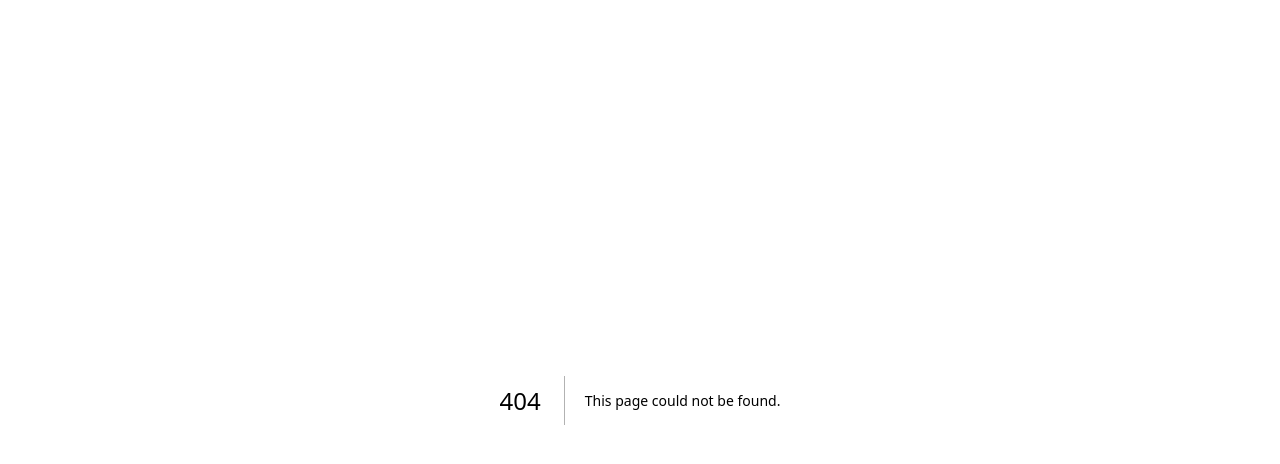
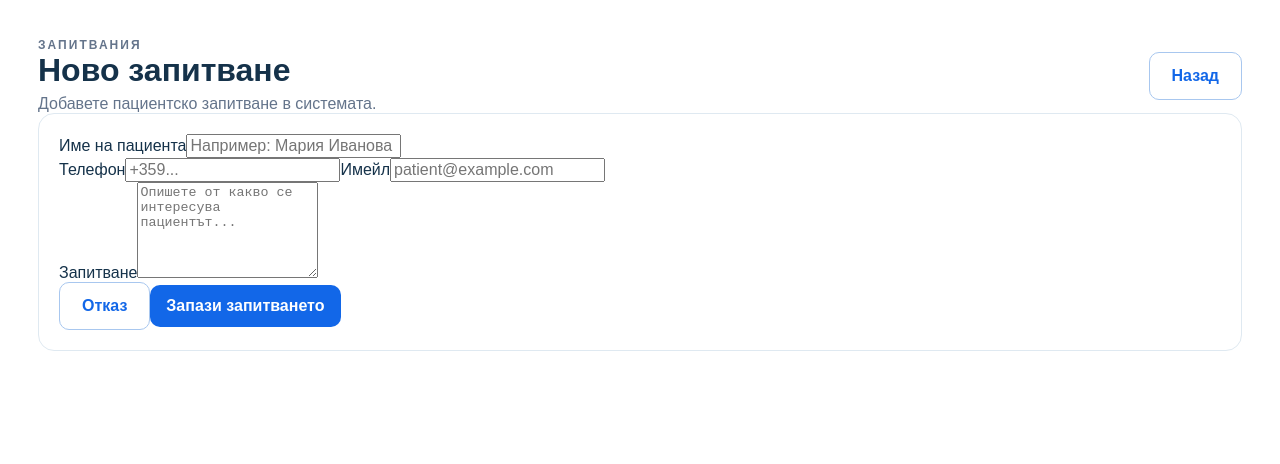
Before and after one commit to sarmadzhiev/dentalflow-ai, a Next.js app: page /dashboard/inquiries/new in a window 1280 px wide. Before the commit this address had no page. Shown: the top 464 px of the page. Built offline with nearby package versions, Linux system fonts and the light colour scheme.

Commit message:
Add files via upload

```diff
--- /dev/null
+++ b/app/dashboard/inquiries/actions.ts
@@ -0,0 +1,64 @@
+"use server";
+
+import { revalidatePath } from "next/cache";
+import { redirect } from "next/navigation";
+import { createClient } from "@/lib/supabase/server";
+
+const getField = (formData: FormData, name: string) =>
+  String(formData.get(name) ?? "").trim();
+
+export async function createInquiry(formData: FormData) {
+  const patientName = getField(formData, "patientName");
+  const phone = getField(formData, "phone");
+  const email = getField(formData, "email");
+  const message = getField(formData, "message");
+
+  if (!patientName || !message) {
+    redirect(
+      `/dashboard/inquiries/new?error=${encodeURIComponent(
+        "Името на пациента и запитването са задължителни."
+      )}`
+    );
+  }
+
+  const supabase = await createClient();
+  const {
+    data: { user },
+  } = await supabase.auth.getUser();
+
+  if (!user) {
+    redirect("/login");
+  }
+
+  const { data: clinic, error: clinicError } = await supabase
+    .from("clinics")
+    .select("id")
+    .eq("owner_id", user.id)
+    .single();
+
+  if (clinicError || !clinic) {
+    redirect(
+      `/dashboard/inquiries/new?error=${encodeURIComponent(
+        "Не беше намерена клиника за този профил."
+      )}`
+    );
+  }
+
+  const { error } = await supabase.from("inquiries").insert({
+    clinic_id: clinic.id,
+    patient_name: patientName,
+    phone: phone || null,
+    email: email || null,
+    message,
+  });
+
+  if (error) {
+    redirect(
+      `/dashboard/inquiries/new?error=${encodeURIComponent(error.message)}`
+    );
+  }
+
+  revalidatePath("/dashboard");
+  revalidatePath("/dashboard/inquiries");
+  redirect("/dashboard/inquiries?message=Запитването е добавено");
+}
--- /dev/null
+++ b/app/dashboard/inquiries/new/page.tsx
@@ -0,0 +1,80 @@
+import Link from "next/link";
+import { createInquiry } from "../actions";
+
+export default async function NewInquiryPage({
+  searchParams,
+}: {
+  searchParams: Promise<{ error?: string }>;
+}) {
+  const params = await searchParams;
+
+  return (
+    <main className="content">
+      <div className="dashhead">
+        <div>
+          <p className="eyebrow">ЗАПИТВАНИЯ</p>
+          <h1>Ново запитване</h1>
+          <p>Добавете пациентско запитване в системата.</p>
+        </div>
+
+        <Link href="/dashboard/inquiries" className="button secondary">
+          Назад
+        </Link>
+      </div>
+
+      <section className="panel inquiry-form-panel">
+        {params.error && (
+          <div className="notice error">{params.error}</div>
+        )}
+
+        <form action={createInquiry} className="inquiry-form">
+          <label>
+            Име на пациента
+            <input
+              name="patientName"
+              placeholder="Например: Мария Иванова"
+              required
+            />
+          </label>
+
+          <div className="inquiry-form-grid">
+            <label>
+              Телефон
+              <input
+                name="phone"
+                type="tel"
+                placeholder="+359..."
+              />
+            </label>
+
+            <label>
+              Имейл
+              <input
+                name="email"
+                type="email"
+                placeholder="patient@example.com"
+              />
+            </label>
+          </div>
+
+          <label>
+            Запитване
+            <textarea
+              name="message"
+              rows={6}
+              placeholder="Опишете от какво се интересува пациентът..."
+              required
+            />
+          </label>
+
+          <div className="form-actions">
+            <Link href="/dashboard/inquiries" className="button secondary">
+              Отказ
+            </Link>
+            <button type="submit">Запази запитването</button>
+          </div>
+        </form>
+      </section>
+    </main>
+  );
+}
```
Also changed, not shown: app/dashboard/inquiries/page.tsx (added, +116 -0 lines).
